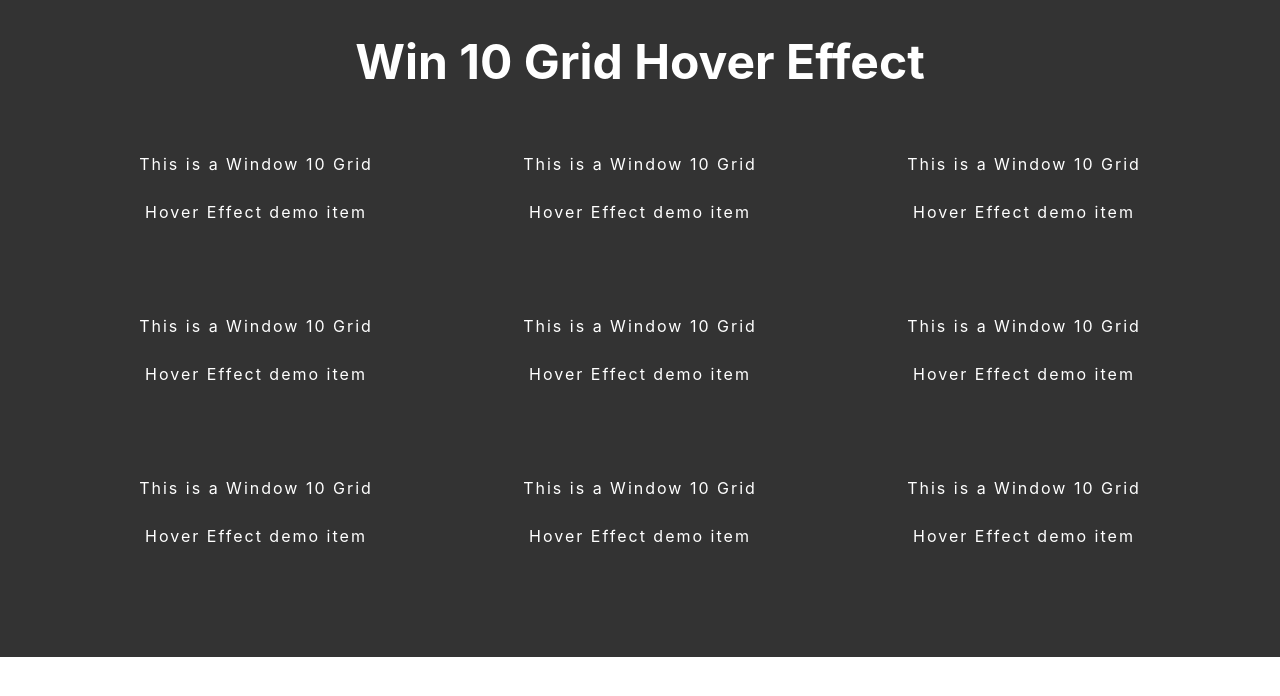
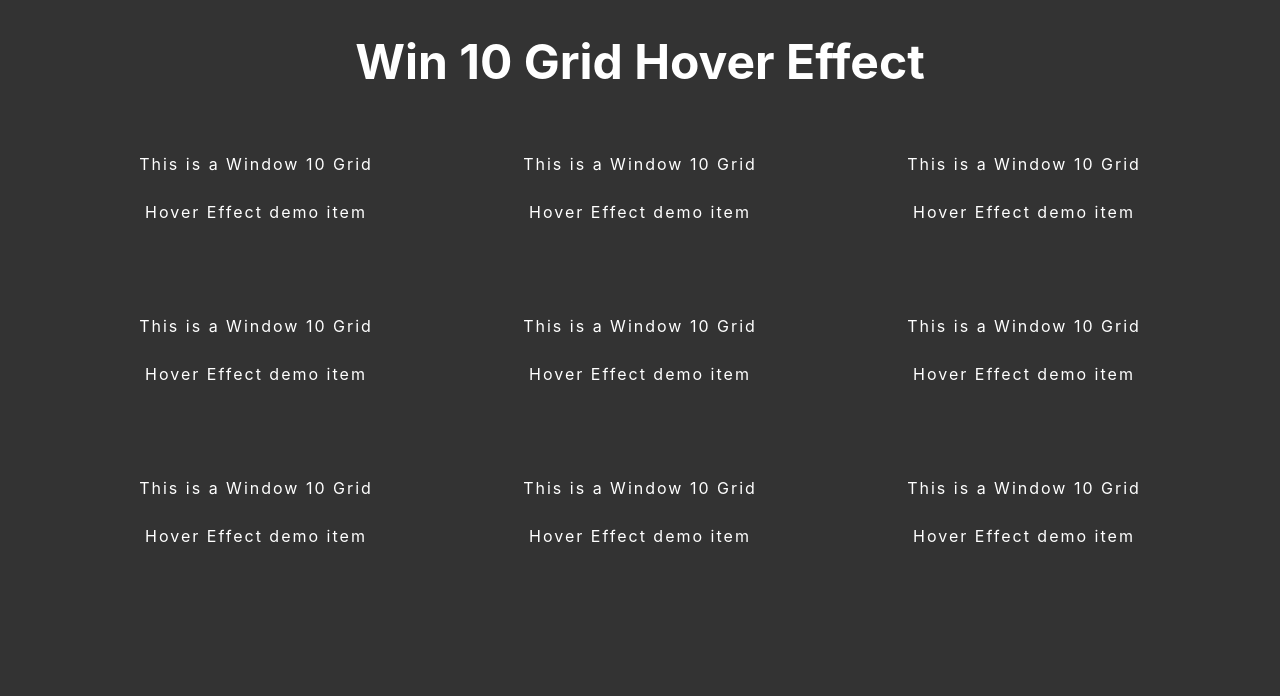
Before and after one commit to Hen3y/react-playground, a React (Vite) app: page /win-10-grid in a window 1280 px wide. Shown: the top 696 px of the page. Built offline with nearby package versions, Linux system fonts and the light colour scheme.

Commit message:
reset height of root element

```diff
--- a/src/index.css
+++ b/src/index.css
@@ -21,7 +21,7 @@
 }
 
 html,
-body {
+body, #root {
   height: 100%;
 }
 
```
